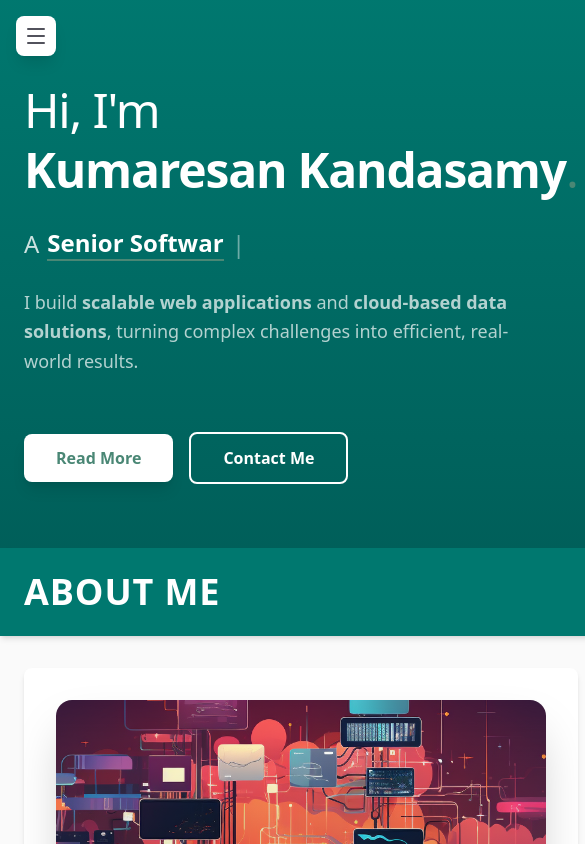
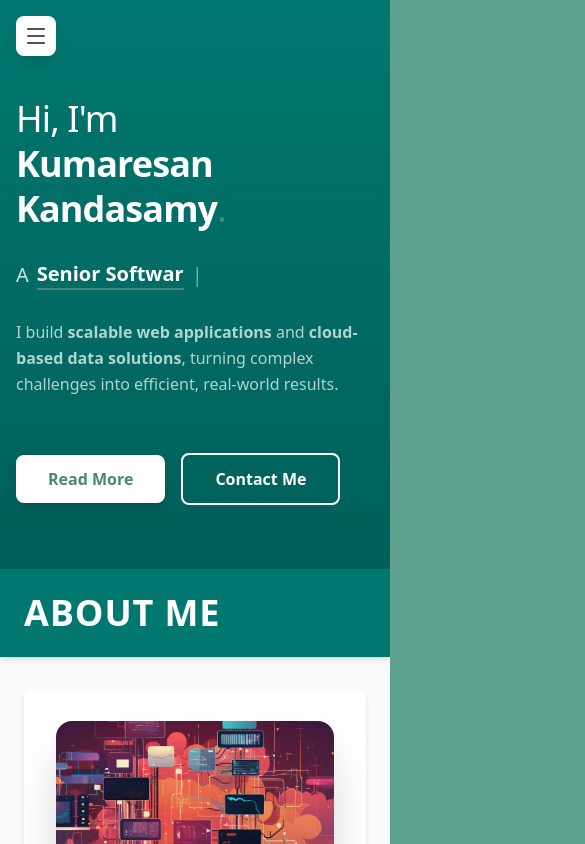
Before and after one commit to kumaresankandasamy/portfolio, a Next.js app: page / in a window 390 px wide. Shown: the top 844 px of the page, 585 px wide, since content can reach past the window. Built offline with nearby package versions, Linux system fonts and the light colour scheme.

Commit message:
Updated the code

```diff
--- a/src/app/globals.css
+++ b/src/app/globals.css
@@ -27,6 +27,7 @@ body {
   color: var(--foreground);
   font-family: var(--font-sans), sans-serif;
   overflow-x: hidden;
+  width: 100%;
 }
 
 .perspective {
--- a/src/app/layout.tsx
+++ b/src/app/layout.tsx
@@ -24,7 +24,7 @@ export default function RootLayout({
         className={`${outfit.variable} antialiased bg-background text-foreground flex`}
       >
         <Sidebar />
-        <main className="flex-1 md:ml-72 min-h-screen">
+        <main className="flex-1 md:ml-72 min-h-screen min-w-0 overflow-x-hidden">
           {children}
         </main>
       </body>
--- a/src/components/Hero.tsx
+++ b/src/components/Hero.tsx
@@ -35,33 +35,33 @@ export default function Hero() {
         <section
             id="home"
             className="flex items-start justify-center
-                px-6 md:px-20
-                pt-20 md:pt-10 pb-16
+                px-4 md:px-20
+                pt-24 md:pt-10 pb-16
                 relative overflow-hidden
                 bg-gradient-to-b from-teal-700 to-teal-800"
         >
-            <div className="max-w-4xl z-10">
+            <div className="w-full max-w-4xl z-10">
                 <motion.div
                     initial={{ opacity: 0, x: -50 }}
                     animate={{ opacity: 1, x: 0 }}
                     transition={{ duration: 0.8, ease: "easeOut" }}
                     className="space-y-6"
                 >
-                    <h1 className="text-5xl md:text-7xl font-thin tracking-tight leading-tight text-white">
+                    <h1 className="text-4xl sm:text-5xl md:text-7xl font-thin tracking-tight leading-tight text-white">
                         Hi, I'm <br />
-                        <span className="font-bold whitespace-nowrap">Kumaresan Kandasamy</span>
+                        <span className="font-bold">Kumaresan Kandasamy</span>
                         <span className="text-primary">.</span>
                     </h1>
 
-                    <div className="text-2xl md:text-4xl font-light text-white/80 h-10 flex items-center gap-2">
-                        A{" "}
+                    <div className="text-xl sm:text-2xl md:text-4xl font-light text-white/80 min-h-[40px] flex flex-wrap items-center gap-2">
+                        <span>A</span>
                         <span className="font-semibold text-white border-b-2 border-primary">
                             {displayText}
                         </span>
                         <span className="animate-pulse">|</span>
                     </div>
 
-                    <p className="text-lg md:text-xl text-white/70 max-w-lg leading-relaxed mt-6">
+                    <p className="text-base sm:text-lg md:text-xl text-white/70 max-w-lg leading-relaxed mt-4 sm:mt-6">
                         I build <strong>scalable web applications</strong> and <strong>cloud-based data solutions</strong>, turning complex challenges into efficient, real-world results.
                     </p>
 
--- a/src/components/Projects.tsx
+++ b/src/components/Projects.tsx
@@ -70,8 +70,8 @@ export default function Projects() {
             </div>
 
             {/* Project Cards */}
-            <div className="max-w-6xl mx-auto px-6">
-                <div className="grid md:grid-cols-2 lg:grid-cols-3 gap-8">
+            <div className="max-w-6xl mx-auto px-4 sm:px-6">
+                <div className="grid grid-cols-1 md:grid-cols-2 lg:grid-cols-3 gap-6 sm:gap-8">
                     {projects.map((project, index) => (
                         <motion.div
                             key={index}
@@ -79,7 +79,7 @@ export default function Projects() {
                             whileInView={{ opacity: 1, y: 0 }}
                             viewport={{ once: true }}
                             transition={{ duration: 0.5, delay: index * 0.1 }}
-                            className="group rounded-2xl overflow-hidden bg-white shadow-xl hover:shadow-2xl transition-all hover:-translate-y-2"
+                            className="group rounded-2xl overflow-hidden bg-white shadow-xl hover:shadow-2xl transition-all hover:-translate-y-2 w-full"
                         >
                             {/* Image */}
                             <div className="relative h-48 w-full overflow-hidden">
@@ -108,7 +108,7 @@ export default function Projects() {
                             </div>
 
                             {/* Content */}
-                            <div className="p-6">
+                            <div className="p-5 sm:p-6">
                                 <h3 className="text-xl font-bold mb-2 text-zinc-800">
                                     {project.title}
                                 </h3>
--- a/src/components/Sidebar.tsx
+++ b/src/components/Sidebar.tsx
@@ -2,7 +2,7 @@
 
 import { motion } from "framer-motion";
 import Link from "next/link";
-import { useState } from "react";
+import { useState, useRef, useEffect } from "react";
 import { User, Activity, FolderOpen, BarChart2, GraduationCap, Mail, Github, Linkedin, Menu } from "lucide-react";
 
 const navItems = [
@@ -16,13 +16,54 @@ const navItems = [
 
 export default function Sidebar() {
     const [isOpen, setIsOpen] = useState(false);
+    const [showToggle, setShowToggle] = useState(true); // Default to true for initial visibility
+    const hideTimeoutRef = useRef<NodeJS.Timeout | null>(null);
+
+    const resetHideTimer = (duration = 5000) => {
+        if (hideTimeoutRef.current) {
+            clearTimeout(hideTimeoutRef.current);
+        }
+        hideTimeoutRef.current = setTimeout(() => {
+            if (window.scrollY > 50) {
+                setShowToggle(false);
+            }
+        }, duration);
+    };
+
+    useEffect(() => {
+        const handleScroll = () => {
+            setShowToggle(true);
+            resetHideTimer();
+        };
+
+        window.addEventListener('scroll', handleScroll);
+        // Initial timer
+        resetHideTimer();
+
+        return () => {
+            window.removeEventListener('scroll', handleScroll);
+            if (hideTimeoutRef.current) {
+                clearTimeout(hideTimeoutRef.current);
+            }
+        };
+    }, []);
+
+    // Effect to show toggle after navigation (when menu closes)
+    useEffect(() => {
+        if (!isOpen) {
+            setShowToggle(true);
+            resetHideTimer(5000);
+        }
+    }, [isOpen]);
 
     return (
         <>
             {/* Mobile Toggle Button */}
             <button
                 onClick={() => setIsOpen(!isOpen)}
-                className="fixed top-4 left-4 z-[60] p-2 bg-white rounded-lg shadow-lg md:hidden text-zinc-600"
+                onMouseEnter={() => setShowToggle(true)}
+                onMouseLeave={() => resetHideTimer(2000)}
+                className={`fixed top-4 left-4 z-[60] p-2 bg-white rounded-lg shadow-lg md:hidden text-zinc-600 transition-all duration-300 ${showToggle ? "opacity-100 translate-y-0" : "opacity-0 -translate-y-4 pointer-events-none"}`}
             >
                 <Menu size={24} />
             </button>
```
